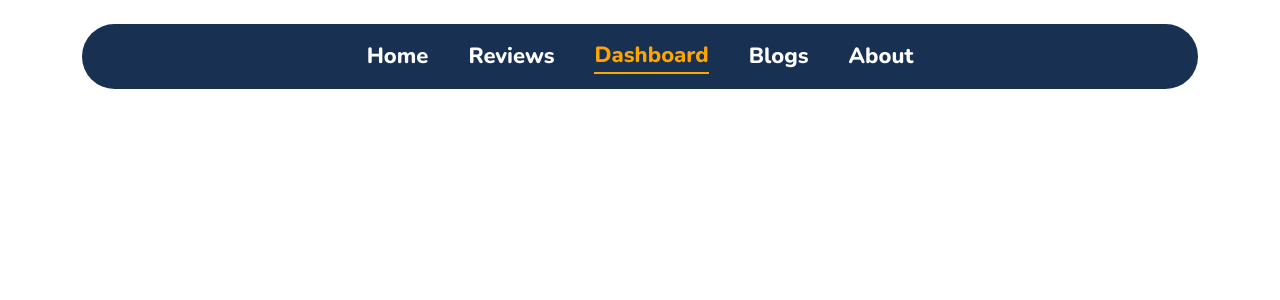
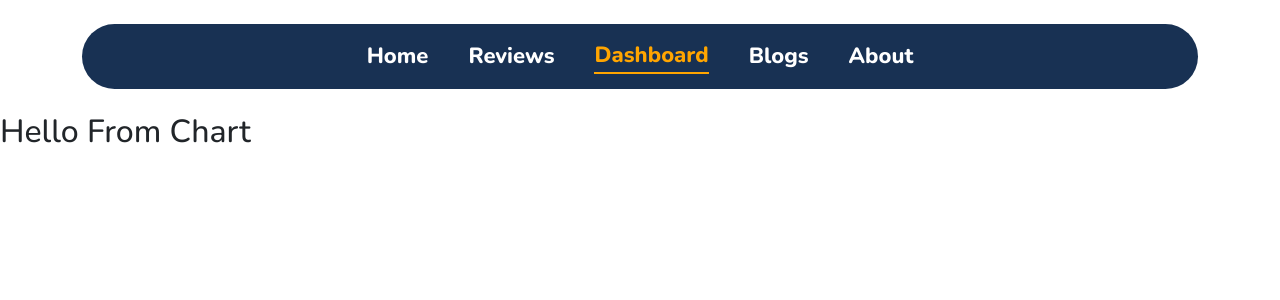
Before and after one commit to shafik720/assignment-9-react-router, a React (Create React App) app: page /dashboard in a window 1280 px wide. Shown: the top 300 px of the page. Built offline with nearby package versions, Linux system fonts and the light colour scheme.

Commit message:
rechart work is going

```diff
--- a/src/Components/Dashboard/Dashboard.js
+++ b/src/Components/Dashboard/Dashboard.js
@@ -11,7 +11,7 @@ const Dashboard = () => {
     },[])
     return (
         <div className="dashBoard-div">
-
+            <FirstChart chart={chart}></FirstChart>
         </div>
     );
 };
--- a/src/Components/FirstChart/FirstChart.js
+++ b/src/Components/FirstChart/FirstChart.js
@@ -1,9 +1,10 @@
 import React from 'react';
 
-const FirstChart = () => {
+const FirstChart = (props) => {
+    console.log(props.chart);
     return (
         <div>
-
+            <h2>Hello From Chart</h2>
         </div>
     );
 };
--- a/src/Components/Review/Review.css
+++ b/src/Components/Review/Review.css
@@ -83,7 +83,7 @@
 
 .productCard-details{
     width: 100%;
-    border: 3px solid #183153a1;
+    /* border: 3px solid #183153a1; */
     border-radius: 5px ;
     padding: 5px 7px;
     box-shadow: 0 0 5px rgba(0,0,0,0.5);
```
